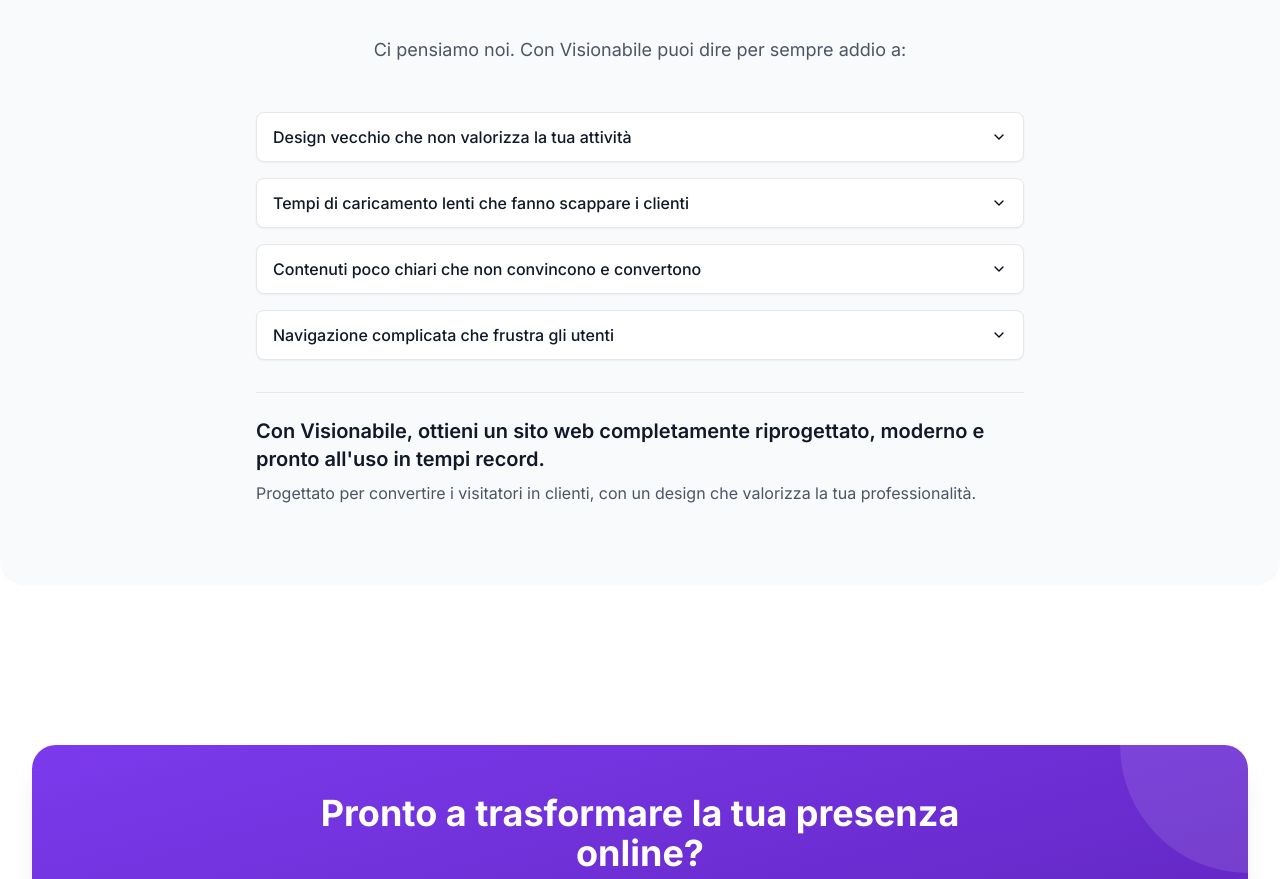
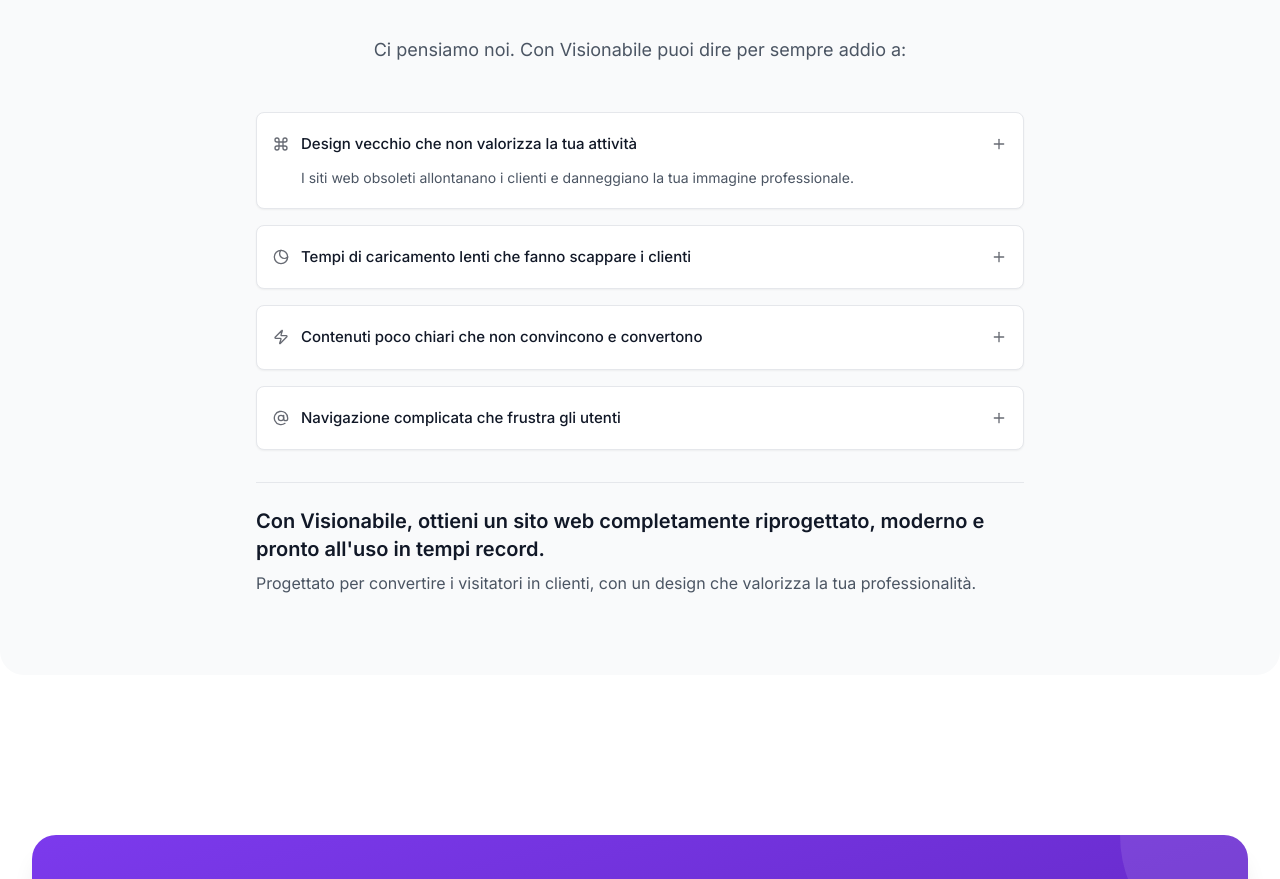
Before and after one commit to marangia/creator-website-magic, a React (Vite) app: page / in a window 1280 px wide. Shown: the part 1589-2468 px from the top of the page. Built offline with nearby package versions, Linux system fonts and the light colour scheme.

Commit message:
Style accordion component
This commit styles the accordion component using the provided code.  The changes include styling for the accordion items, headers, and content.  Icons are also added to the accordion items.

```diff
--- a/src/components/Features.tsx
+++ b/src/components/Features.tsx
@@ -6,23 +6,28 @@ import {
   AccordionItem,
   AccordionTrigger,
 } from "@/components/ui/accordion";
+import { Command, Eclipse, Zap, AtSign } from "lucide-react";
 
 const features = [
   {
     title: "Design vecchio che non valorizza la tua attività",
-    description: "I siti web obsoleti allontanano i clienti e danneggiano la tua immagine professionale."
+    description: "I siti web obsoleti allontanano i clienti e danneggiano la tua immagine professionale.",
+    icon: Command
   },
   {
     title: "Tempi di caricamento lenti che fanno scappare i clienti",
-    description: "Ogni secondo di attesa aumenta la probabilità che i visitatori abbandonino il tuo sito."
+    description: "Ogni secondo di attesa aumenta la probabilità che i visitatori abbandonino il tuo sito.",
+    icon: Eclipse
   },
   {
     title: "Contenuti poco chiari che non convincono e convertono",
-    description: "Messaggi confusi non comunicano il valore del tuo servizio e perdono potenziali clienti."
+    description: "Messaggi confusi non comunicano il valore del tuo servizio e perdono potenziali clienti.",
+    icon: Zap
   },
   {
     title: "Navigazione complicata che frustra gli utenti",
-    description: "Un'esperienza utente difficile impedisce ai visitatori di trovare ciò che cercano."
+    description: "Un'esperienza utente difficile impedisce ai visitatori di trovare ciò che cercano.",
+    icon: AtSign
   },
   {
     title: "Con Visionabile, ottieni un sito web completamente riprogettato, moderno e pronto all'uso in tempi record.",
@@ -66,22 +71,33 @@ const Features = () => {
           Ci pensiamo noi. Con Visionabile puoi dire per sempre addio a:
         </p>
 
-        <Accordion type="single" collapsible className="w-full space-y-4">
-          {features.slice(0, 4).map((feature, index) => (
+        <Accordion type="single" collapsible className="w-full space-y-4" defaultValue="item-0">
+          {features.slice(0, 4).map((feature, index) => {
+            const Icon = feature.icon;
+            return (
               <AccordionItem
                 key={index}
                 value={`item-${index}`}
-              className="reveal animate-fade-in border border-gray-200 rounded-lg overflow-hidden bg-white shadow-sm"
+                className="reveal animate-fade-in border border-gray-200 rounded-lg overflow-hidden bg-white shadow-sm py-2"
                 style={{ animationDelay: `${index * 100 + 200}ms` }}
               >
-              <AccordionTrigger className="px-4 py-3 hover:no-underline">
-                <div className="text-left font-medium text-gray-900">{feature.title}</div>
+                <AccordionTrigger className="px-4 py-3 hover:no-underline text-[15px]">
+                  <span className="flex items-center gap-3">
+                    <Icon
+                      size={16}
+                      strokeWidth={2}
+                      className="shrink-0 opacity-60"
+                      aria-hidden="true"
+                    />
+                    <span className="font-medium text-gray-900">{feature.title}</span>
+                  </span>
                 </AccordionTrigger>
-              <AccordionContent className="px-4 pb-3 pt-0 text-gray-600">
+                <AccordionContent className="px-4 pb-3 pt-0 ps-11 text-gray-600">
                   {feature.description}
                 </AccordionContent>
               </AccordionItem>
-          ))}
+            );
+          })}
         </Accordion>
 
         <div
--- a/src/components/ui/accordion.tsx
+++ b/src/components/ui/accordion.tsx
@@ -1,6 +1,7 @@
+
 import * as React from "react"
 import * as AccordionPrimitive from "@radix-ui/react-accordion"
-import { ChevronDown } from "lucide-react"
+import { ChevronDown, Plus } from "lucide-react"
 
 import { cn } from "@/lib/utils"
 
@@ -32,7 +33,12 @@ const AccordionTrigger = React.forwardRef<
       {...props}
     >
       {children}
-      <ChevronDown className="h-4 w-4 shrink-0 transition-transform duration-200" />
+      <Plus
+        size={16}
+        strokeWidth={2}
+        className="shrink-0 opacity-60 transition-transform duration-200 [&[data-state=open]]:rotate-180"
+        aria-hidden="true"
+      />
     </AccordionPrimitive.Trigger>
   </AccordionPrimitive.Header>
 ))
```
Lines whose indentation alone changed are shown as unchanged.
